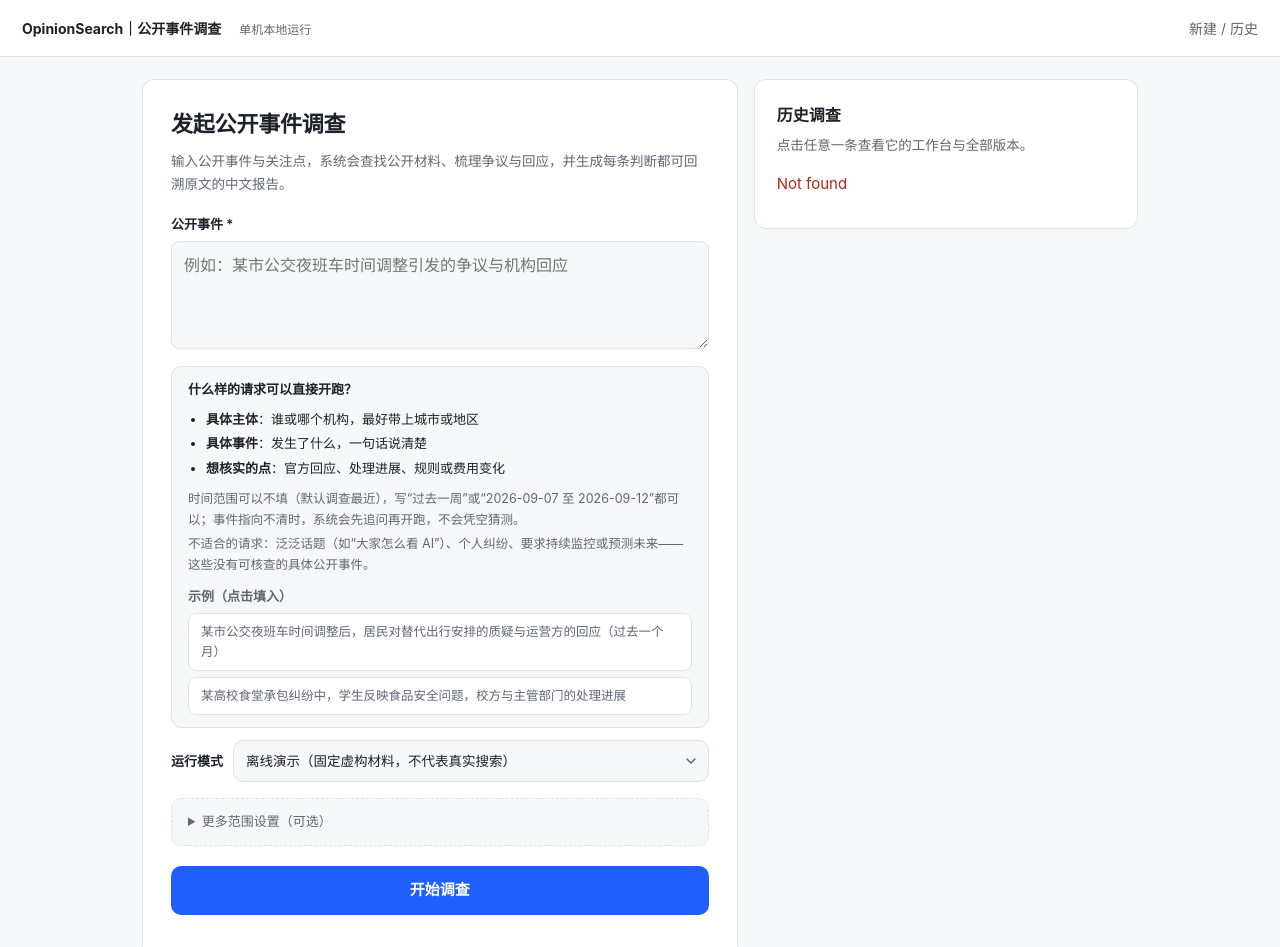
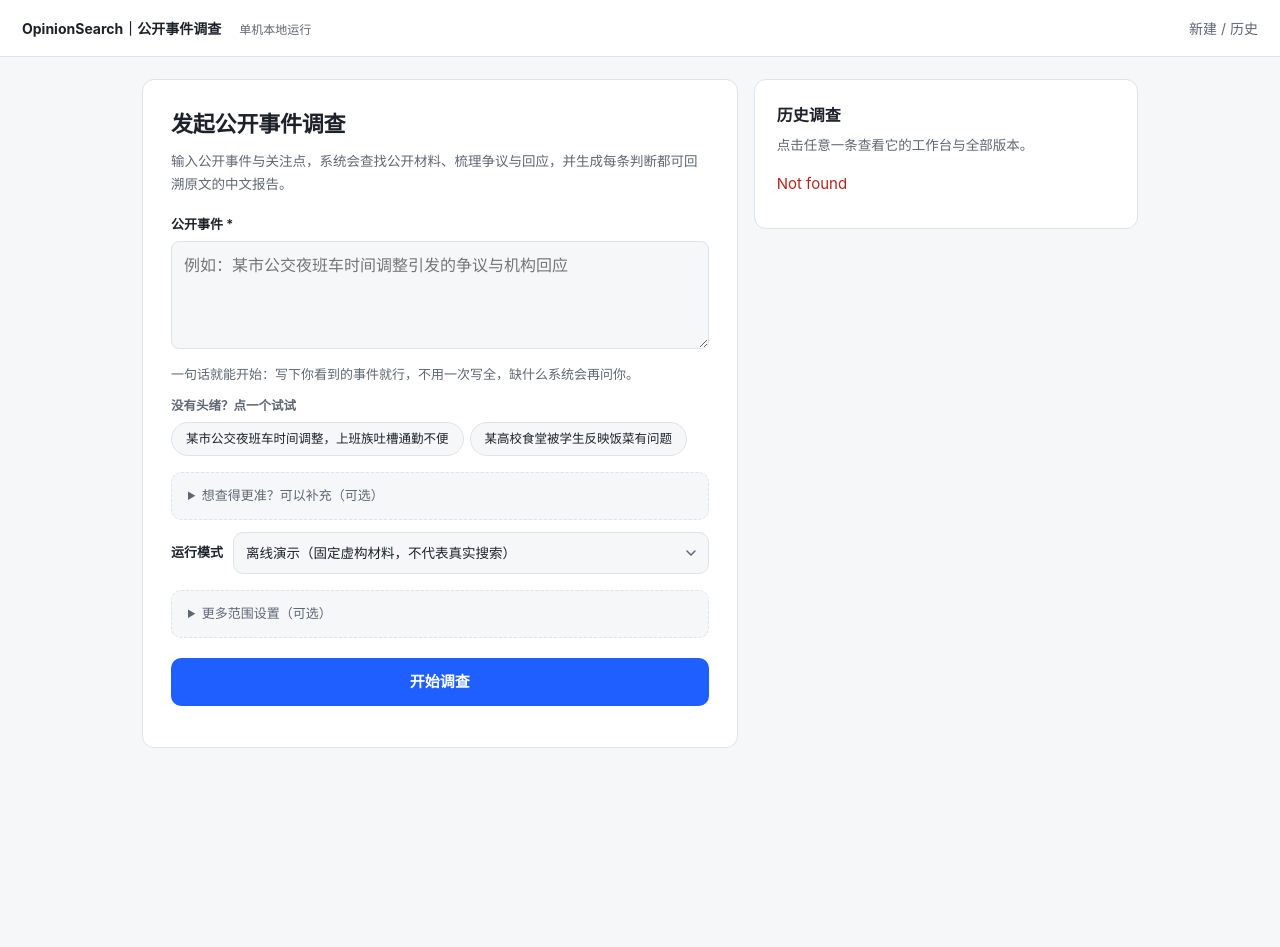
Before and after one commit to lilyeggy/new_opinion_agent, a plain HTML site: page opinion_search_agent/src/opinion_search/web/investigation.html in a window 1280 px wide. Shown: the top 947 px of the page. After the commit the page ends 800 px from the top, so only its background shows below. Drawn offline with Linux system fonts and the light colour scheme; no server answers.

Commit message:
style(web): lower the perceived bar for starting an investigation
Rework the home guidance from a requirements checklist into reassurance:
one line saying a single sentence is enough and the system asks follow-up
questions, casual one-tap example pills, and the accuracy tips collapsed
under an optional details; drop the off-scope request list.

```diff
--- a/opinion_search_agent/src/opinion_search/web/assets/app.js
+++ b/opinion_search_agent/src/opinion_search/web/assets/app.js
@@ -44,29 +44,31 @@ function renderHome() {
   refreshHistory();
 }
 
-// Static product copy: what a request needs before an investigation can run.
-// Mirrors the backend contract (only the event description is required; the
-// planner asks follow-up questions instead of guessing when the event is vague).
+// Static product copy under the question field. Tone goal: lower the bar to
+// starting — one sentence is enough, the planner asks follow-up questions
+// instead of requiring a complete query up front.
 const GUIDE_EXAMPLES = [
-  "某市公交夜班车时间调整后，居民对替代出行安排的质疑与运营方的回应（过去一个月）",
-  "某高校食堂承包纠纷中，学生反映食品安全问题，校方与主管部门的处理进展",
+  "某市公交夜班车时间调整，上班族吐槽通勤不便",
+  "某高校食堂被学生反映饭菜有问题",
 ];
 
 function questionGuide(question) {
   return el("div", { class: "home-guide" }, [
-    el("p", { class: "home-guide-title", text: "什么样的请求可以直接开跑？" }),
-    el("ul", { class: "home-guide-list" }, [
-      el("li", {}, [el("strong", { text: "具体主体" }), "：谁或哪个机构，最好带上城市或地区"]),
-      el("li", {}, [el("strong", { text: "具体事件" }), "：发生了什么，一句话说清楚"]),
-      el("li", {}, [el("strong", { text: "想核实的点" }), "：官方回应、处理进展、规则或费用变化"]),
-    ]),
-    el("p", { class: "muted home-guide-note", text: "时间范围可以不填（默认调查最近），写“过去一周”或“2026-09-07 至 2026-09-12”都可以；事件指向不清时，系统会先追问再开跑，不会凭空猜测。" }),
-    el("p", { class: "muted home-guide-note", text: "不适合的请求：泛泛话题（如“大家怎么看 AI”）、个人纠纷、要求持续监控或预测未来——这些没有可核查的具体公开事件。" }),
-    el("p", { class: "home-guide-title examples-title", text: "示例（点击填入）" }),
+    el("p", { class: "muted home-guide-hint", text: "一句话就能开始：写下你看到的事件就行，不用一次写全，缺什么系统会再问你。" }),
+    el("p", { class: "home-guide-title", text: "没有头绪？点一个试试" }),
     el("div", { class: "home-examples" }, GUIDE_EXAMPLES.map((text) => el("button", {
       class: "home-example", type: "button", text,
       onClick: () => { question.value = text; question.focus(); },
     }))),
+    el("details", { class: "home-more guide-more" }, [
+      el("summary", { text: "想查得更准？可以补充（可选）" }),
+      el("ul", { class: "home-guide-list" }, [
+        el("li", {}, [el("strong", { text: "谁 / 哪里" }), "：具体机构、学校、公司或城市"]),
+        el("li", {}, [el("strong", { text: "发生了什么" }), "：一句话说清事件"]),
+        el("li", {}, [el("strong", { text: "关心什么" }), "：官方回应、处理进展、规则或费用变化"]),
+      ]),
+      el("p", { class: "muted home-guide-note", text: "以上都可以先不写：时间范围留空默认查最近，其余信息系统会通过追问补齐。" }),
+    ]),
   ]);
 }
 
--- a/opinion_search_agent/src/opinion_search/web/assets/style.css
+++ b/opinion_search_agent/src/opinion_search/web/assets/style.css
@@ -105,17 +105,15 @@ mark { background: #ffe08a; color: #1d2129; }
 .home-form .lead, .home-history .lead { margin: 0 0 18px; font-size: 13.5px; line-height: 1.7; }
 .home-form label { font-size: 13px; margin: 14px 0 5px; }
 .home-form textarea { min-height: 108px; font-size: 16px; line-height: 1.7; resize: vertical; }
-.home-guide { margin: 10px 0 12px; padding: 12px 16px; border: 1px solid var(--line);
-  border-radius: 10px; background: var(--bg); font-size: 13px; line-height: 1.65; }
-.home-guide-title { margin: 0; font-weight: 600; font-size: 13px; }
-.home-guide-title.examples-title { margin: 10px 0 6px; color: var(--muted); }
-.home-guide-list { margin: 8px 0 10px; padding-left: 18px; }
+.home-guide { margin: 8px 0 12px; }
+.home-guide-hint { margin: 0 0 10px; font-size: 13px; }
+.home-guide-title { margin: 0 0 6px; font-size: 12.5px; font-weight: 600; color: var(--muted); }
+.home-guide-list { margin: 8px 0 10px; padding-left: 18px; font-size: 13px; }
 .home-guide-list li { margin: 3px 0; }
 .home-guide-note { margin: 0 0 4px; font-size: 12.5px; }
-.home-examples { display: grid; gap: 6px; }
-.home-example { width: 100%; text-align: left; background: var(--panel); color: var(--muted);
-  border: 1px solid var(--line); border-radius: 8px; padding: 8px 12px;
-  font-size: 12.5px; font-weight: 400; line-height: 1.6; white-space: normal; }
+.home-examples { display: flex; flex-wrap: wrap; gap: 6px; margin-bottom: 4px; }
+.home-example { background: var(--bg); color: var(--ink); border: 1px solid var(--line);
+  border-radius: 999px; padding: 6px 14px; font-size: 12.5px; font-weight: 400; line-height: 1.6; }
 .home-example:hover { border-color: var(--accent); color: var(--accent); }
 .home-mode { display: flex; align-items: center; gap: 10px; margin-top: 4px; }
 .home-mode label { margin: 0; white-space: nowrap; }
```
